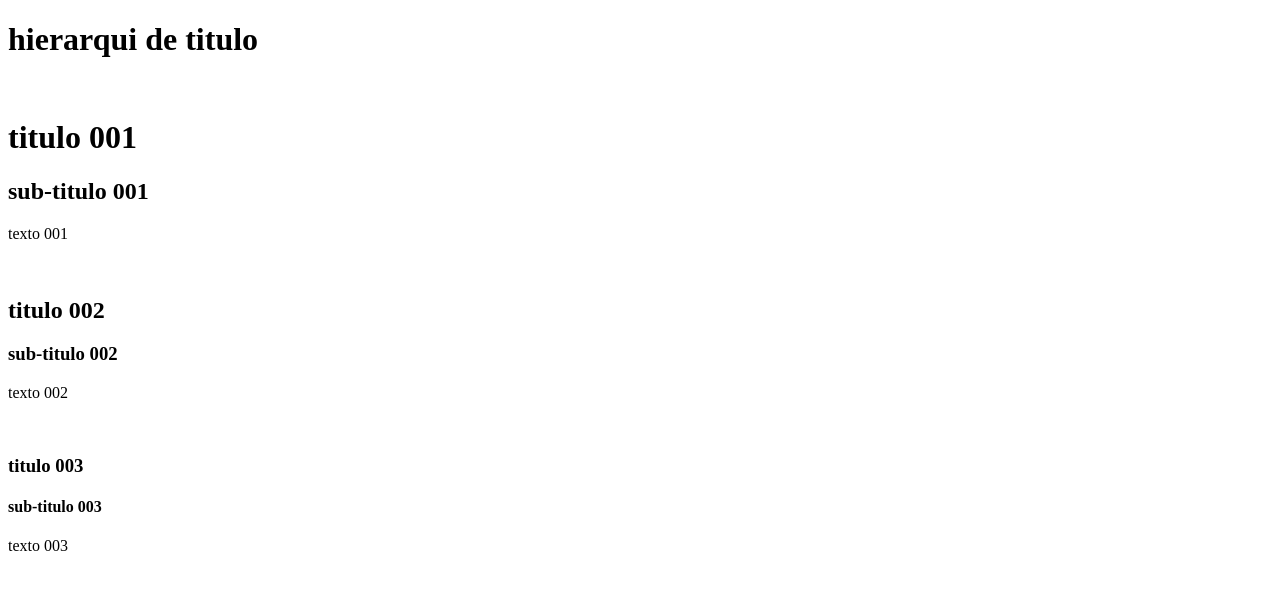
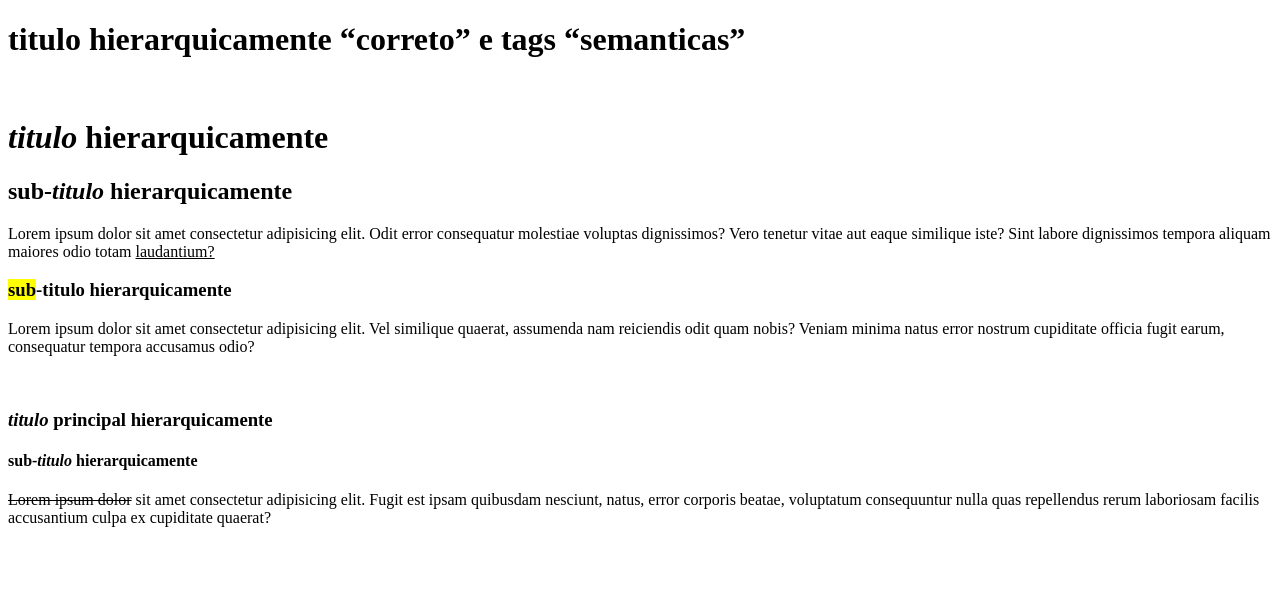
Before and after one commit to negorobson/teste-comimagem, a plain HTML site: page index.html in a window 1280 px wide. Drawn offline with Linux system fonts and the light colour scheme.

Commit message:
Update index.html

```diff
--- a/index.html
+++ b/index.html
@@ -7,19 +7,19 @@
    <link rel="shortcut icon" href="teste 01/Robson.ico" type="image/x-icon">
 </head>
 <body>
-    <h1>hierarqui de titulo</h1>
+    <h1><strong> titulo hierarquicamente <q>correto</q> e tags <q>semanticas</q></strong></h1> <!--strong (tag) semantica-->
     <br>
-    <h1>titulo 001</h1>
-    <h2>sub-titulo 001</h2>
-    <p>texto 001</p>
+    <h1><em>titulo</em>  hierarquicamente</h1> <!--EM (tag) semantica-->
+    <h2>sub-<em>titulo </em>hierarquicamente</h2>
+    <p>Lorem ipsum dolor sit amet consectetur adipisicing elit. Odit error consequatur molestiae voluptas dignissimos? Vero tenetur vitae aut eaque similique iste? Sint labore dignissimos tempora aliquam maiores odio totam <ins>laudantium?</ins> <!--ins (tag)semantica</p>
     <br>
-    <h2>titulo 002</h2>
-    <h3>sub-titulo 002</h3>
-    <p>texto 002</p>
+    <h2 style="font-family: 'Courier New', Courier, monospace;"><strong><em>titulo </em>principal hierarquicamente</strong></h2> <!-é possivel abrir parametro na (tag)-->
+    <h3><mark>sub</mark>-titulo hierarquicamente</h3> <!--mark (tag) semantica-->
+    <p>Lorem ipsum dolor sit amet consectetur adipisicing elit. Vel similique quaerat, assumenda nam reiciendis odit quam nobis? Veniam minima natus error nostrum cupiditate officia fugit earum, consequatur tempora accusamus odio?</p>
     <br>
-    <h3>titulo 003</h3>
-    <h4>sub-titulo 003</h4>
-    <p>texto 003</p>
+    <h3><strong><em>titulo </em> principal hierarquicamente</strong></h3>
+    <h4>sub-<em>titulo </em><smal>hierarquicamente</smal></h4><!--smal (tag) semantica-->
+    <p><del>Lorem ipsum dolor</del><!--del (tag) semantica--> sit amet consectetur adipisicing elit. Fugit est ipsam quibusdam nesciunt, natus, error corporis beatae, voluptatum consequuntur nulla quas repellendus rerum laboriosam facilis accusantium culpa ex cupiditate quaerat?</p>
 
 
 
```
